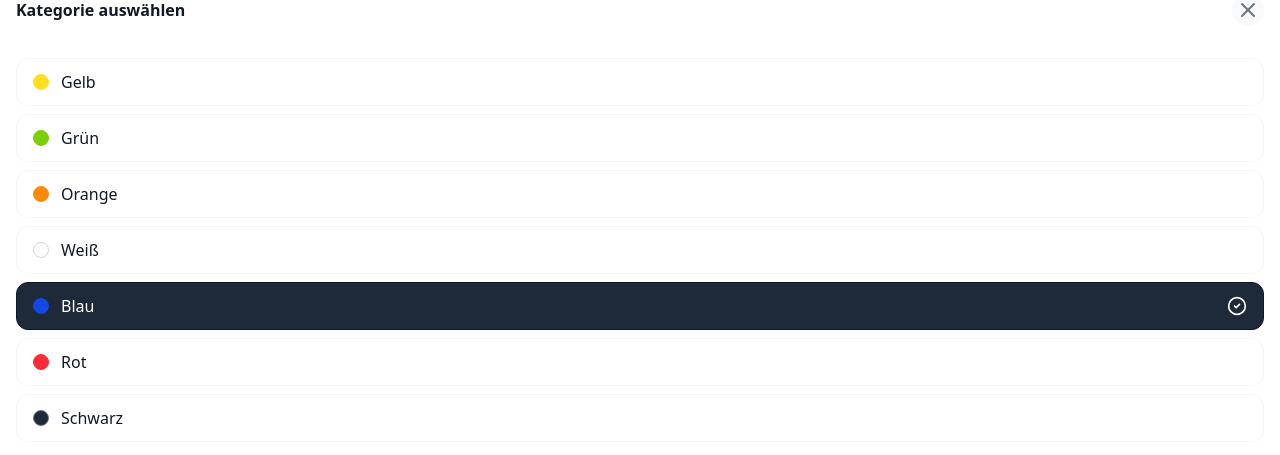
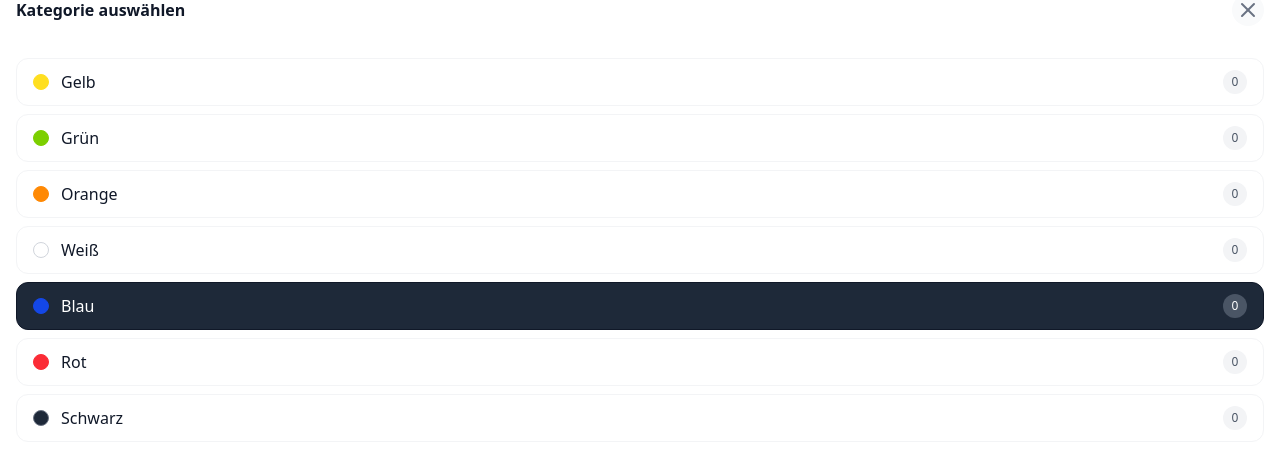
Before and after one commit to steschwa/tickboard, a React (Vite) app: page / in a window 1280 px wide. Both pictures are taken after a click on the button "Blau". Shown: the part 342-797 px from the top of the page. Built offline with nearby package versions, Linux system fonts and the light colour scheme.

Commit message:
feat: show markers count

```diff
--- a/src/components/gym-level-select/GymLevelSelect.tsx
+++ b/src/components/gym-level-select/GymLevelSelect.tsx
@@ -1,5 +1,7 @@
 import { type BlocHuetteLevel, type GymLevel, getLevelsByGym } from "@/lib/gym"
 import { gymAtom, gymLevelAtom } from "@/stores/gym"
+import { markersAtom } from "@/stores/markers"
+import { workspaceAtom } from "@/stores/workspaces"
 import { Select } from "@/ui/select/Select"
 import clsx from "clsx"
 import { useAtom } from "jotai"
@@ -49,17 +51,56 @@ function LevelItem(props: LevelItemProps) {
     }
 }
 
+type ItemProps = {
+    value: GymLevel
+
+    level?: React.ReactNode
+    text: React.ReactNode
+}
+function Item(props: ItemProps) {
+    const activeGym = useAtomValue(gymAtom)
+    const activeWorkspace = useAtomValue(workspaceAtom)
+
+    const allMarkers = useAtomValue(markersAtom)
+
+    const markersCount = allMarkers.filter(marker => {
+        return (
+            marker.gym === activeGym &&
+            marker.workspace === activeWorkspace &&
+            marker.level === props.value
+        )
+    }).length
+
+    return (
+        <Select.Item value={props.value}>
+            <div className="flex items-center justify-between">
+                <div className="flex items-center gap-x-3">
+                    {props.level}
+                    <span>{props.text}</span>
+                </div>
+
+                <span
+                    className={clsx(
+                        "text-xs rounded-full bg-gray-100 text-gray-600 inline-flex items-center justify-center size-6",
+                        "group-data-[selected=true]:bg-gray-600 group-data-[selected=true]:text-white",
+                    )}>
+                    {markersCount}
+                </span>
+            </div>
+        </Select.Item>
+    )
+}
+
 type BlocHuetteItemProps = {
     level: BlocHuetteLevel
 }
 function BlocHuetteItem(props: BlocHuetteItemProps) {
     return (
-        <Select.Item value={props.level}>
-            <div className="flex items-center gap-x-3">
-                <BlocHuetteDot level={props.level} />
-                <span>{formatBlocHuetteLevelText(props.level)}</span>
-            </div>
-        </Select.Item>
+        <Item
+            value={props.level}
+            level={<BlocHuetteDot level={props.level} />}
+            text={formatBlocHuetteLevelText(props.level)}
+        />
     )
 }
 
--- a/src/ui/item/Item.tsx
+++ b/src/ui/item/Item.tsx
@@ -1,6 +1,6 @@
 import { mergeEventListeners } from "@/lib/events"
 import clsx from "clsx"
-import { CircleCheckIcon, SettingsIcon } from "lucide-react"
+import { SettingsIcon } from "lucide-react"
 import { useContext } from "react"
 import { ItemContext } from "./Item.context"
 
@@ -46,13 +46,6 @@ export function Item(props: ItemProps) {
                     restProps.className,
                 )}>
                 <div className="flex-1">{restProps.children}</div>
-
-                <CircleCheckIcon
-                    className={clsx(
-                        "size-5",
-                        selected ? "inline-block" : "hidden",
-                    )}
-                />
             </div>
 
             {showActions && actions}
```
